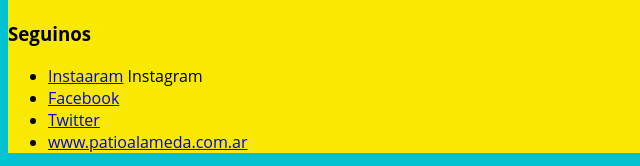
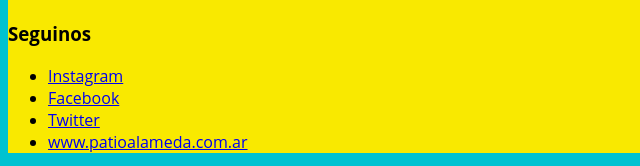
Before and after one commit to sebascandallo/DW-23500-SRS, a plain HTML site: page index.html in a window 1280 px wide. Shown: the part 1884-2050 px from the top of the page, 0-640 px from the left. Drawn offline with Linux system fonts and the light colour scheme.

Commit message:
corrección instagram footer

```diff
--- a/index.html
+++ b/index.html
@@ -33,7 +33,7 @@
         <img src="Logo-Patio-Alameda.jpg" alt="Logo-Patio-Alameda-Foot">
         <h3>Seguinos</h3>
         <ul>
-            <li><a href="https://www.instagram.com/" target="_blank">Instaaram</a>  Instagram</li>
+            <li><a href="https://www.instagram.com/" target="_blank">Instagram</a></li>
             <li><a href="https://www.facebook.com/" target="_blank">Facebook</a></li>
             <li><a href="https://twitter.com/" target="_blank">Twitter</a></li>
             <li><a href="index.html" target="_blank">www.patioalameda.com.ar</a></li>
```
